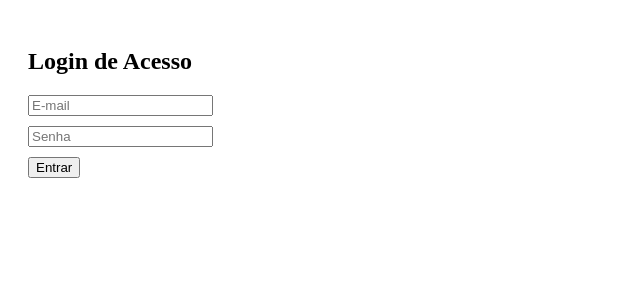
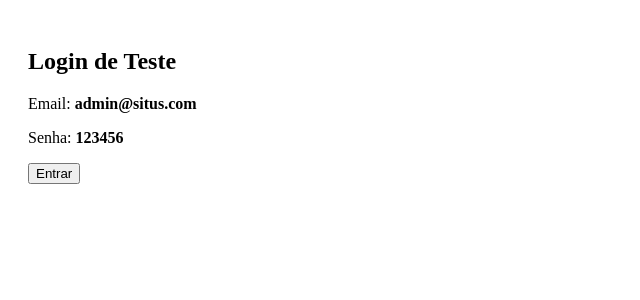
Before and after one commit to jackonsantana/Situs_App, a React (Vite) app in the folder admin_web/: page / in a window 1280 px wide. Shown: the top 300 px of the page, without its empty margins (0-640 px from the left). Built offline with nearby package versions, Linux system fonts and the light colour scheme.

Commit message:
Update Login.tsx

```diff
--- a/admin_web/src/Login.tsx
+++ b/admin_web/src/Login.tsx
@@ -1,44 +1,19 @@
 // admin_web/src/Login.tsx
-import { useState } from 'react';
-
-interface Props {
+type Props = {
   onLogin: () => void;
-}
+};
 
 export default function Login({ onLogin }: Props) {
-  const [email, setEmail] = useState('');
-  const [senha, setSenha] = useState('');
-
-  const handleSubmit = (e: React.FormEvent) => {
-    e.preventDefault();
-    if (email === 'admin@situs.com' && senha === '123456') {
-      localStorage.setItem('auth', 'true');
-      onLogin();
-    } else {
-      alert('Credenciais inválidas');
-    }
+  const handleClick = () => {
+    onLogin();
   };
 
   return (
-    <form onSubmit={handleSubmit} style={{ padding: 20 }}>
-      <h2>Login de Acesso</h2>
-      <input
-        type="email"
-        placeholder="E-mail"
-        value={email}
-        onChange={(e) => setEmail(e.target.value)}
-        required
-        style={{ display: 'block', marginBottom: 10 }}
-      />
-      <input
-        type="password"
-        placeholder="Senha"
-        value={senha}
-        onChange={(e) => setSenha(e.target.value)}
-        required
-        style={{ display: 'block', marginBottom: 10 }}
-      />
-      <button type="submit">Entrar</button>
-    </form>
+    <div style={{ padding: 20 }}>
+      <h2>Login de Teste</h2>
+      <p>Email: <strong>admin@situs.com</strong></p>
+      <p>Senha: <strong>123456</strong></p>
+      <button onClick={handleClick}>Entrar</button>
+    </div>
   );
 }
```
